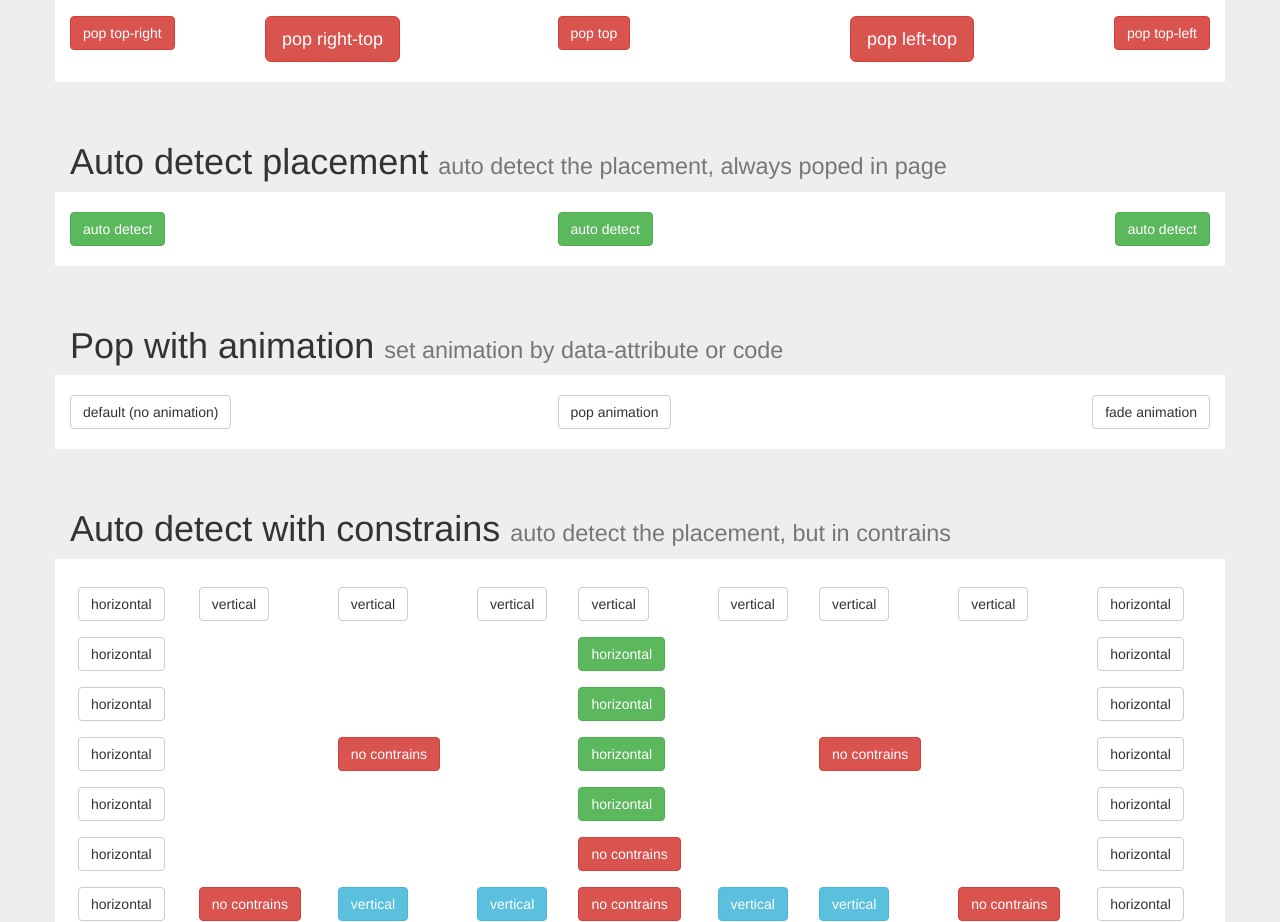
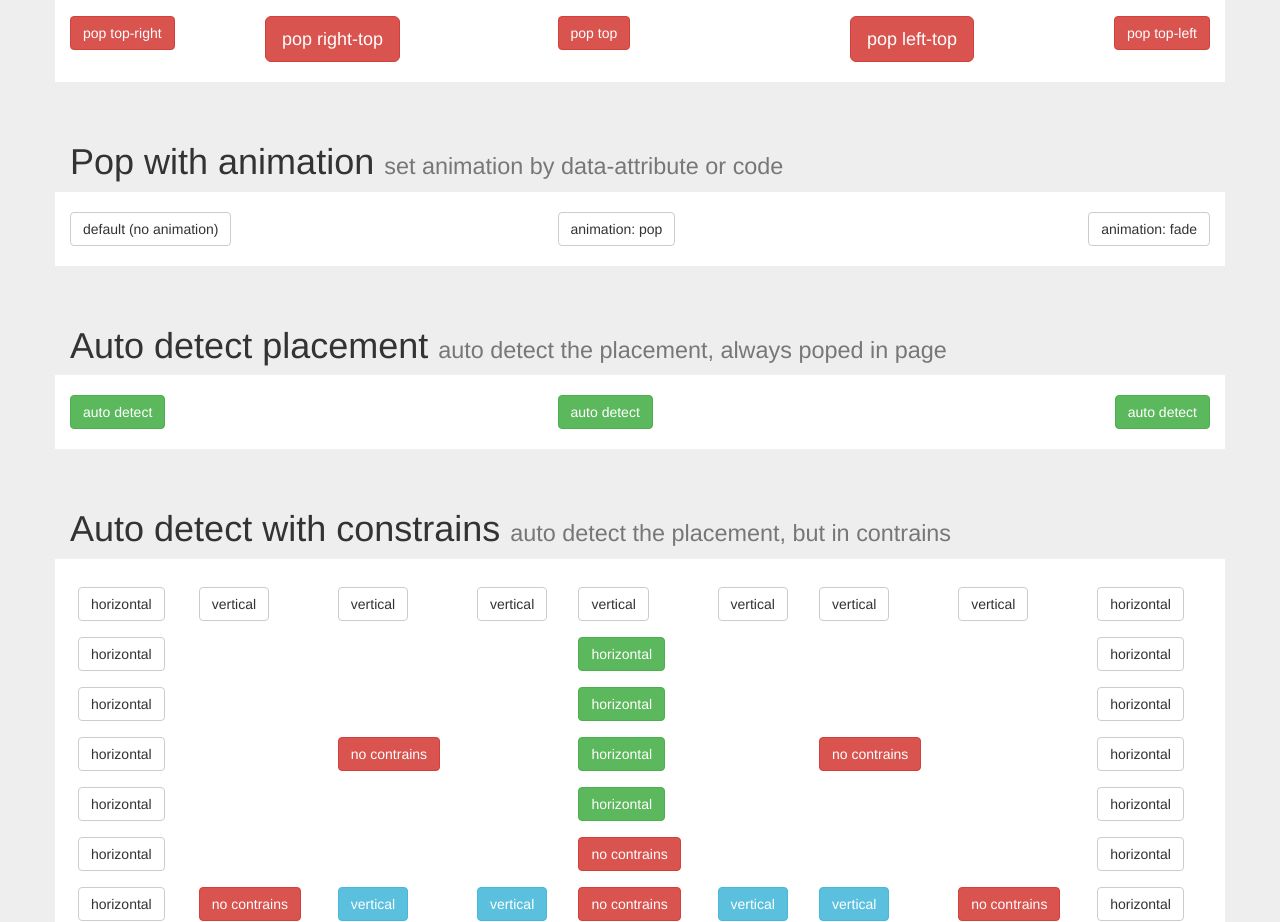
Before and after one commit to sandywalker/webui-popover, a website: page demo/index.html in a window 1280 px wide. Shown: the part 1100-2022 px from the top of the page. Drawn offline with nearby package versions, Linux system fonts and the light colour scheme.

Commit message:
update readme file with animate demo code

```diff
--- a/demo/index.html
+++ b/demo/index.html
@@ -176,6 +176,21 @@
 
 		<div class="container">
 			<div class="row">
+				<div class="col-md-12"><h1>Pop with animation  <small>set animation by data-attribute or code</small></h1></div>
+			</div>
+		</div>
+		<section class="container demo-container">
+			<div class="row">
+				<div class="col-md-5">
+					<a href="#" class="btn btn-default show-pop" >default (no animation)</a>
+				</div>
+				<div class="col-md-2"><a href="#" class="btn btn-default  show-pop" data-animation="pop" >animation: pop</a></div>
+				<div class="col-md-5"><a href="#" class="btn btn-default  show-pop pull-right" data-animation="fade">animation: fade</a></div>
+		</section>
+
+
+		<div class="container">
+			<div class="row">
 				<div class="col-md-12"><h1>Auto detect  placement <small>auto detect the placement, always poped in page</small></h1></div>
 			</div>
 		</div>
@@ -188,19 +203,7 @@
 
 		</section>
 
-		<div class="container">
-			<div class="row">
-				<div class="col-md-12"><h1>Pop with animation  <small>set animation by data-attribute or code</small></h1></div>
-			</div>
-		</div>
-		<section class="container demo-container">
-			<div class="row">
-				<div class="col-md-5">
-					<a href="#" class="btn btn-default show-pop" >default (no animation)</a>
-				</div>
-				<div class="col-md-2"><a href="#" class="btn btn-default  show-pop" data-animation="pop" >pop animation</a></div>
-				<div class="col-md-5"><a href="#" class="btn btn-default  show-pop pull-right" data-animation="fade">fade animation</a></div>
-		</section>
+
 
 
 
```
Also changed, not shown: README.md.
